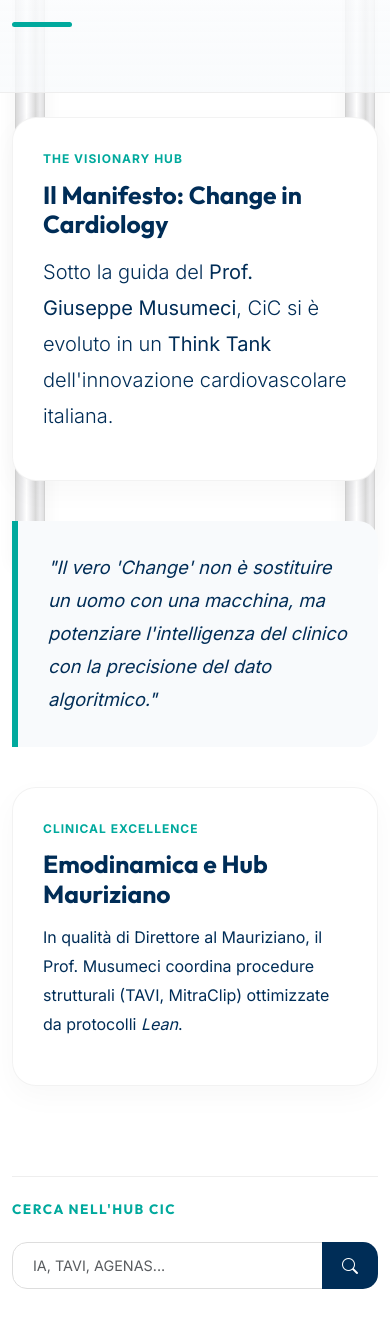
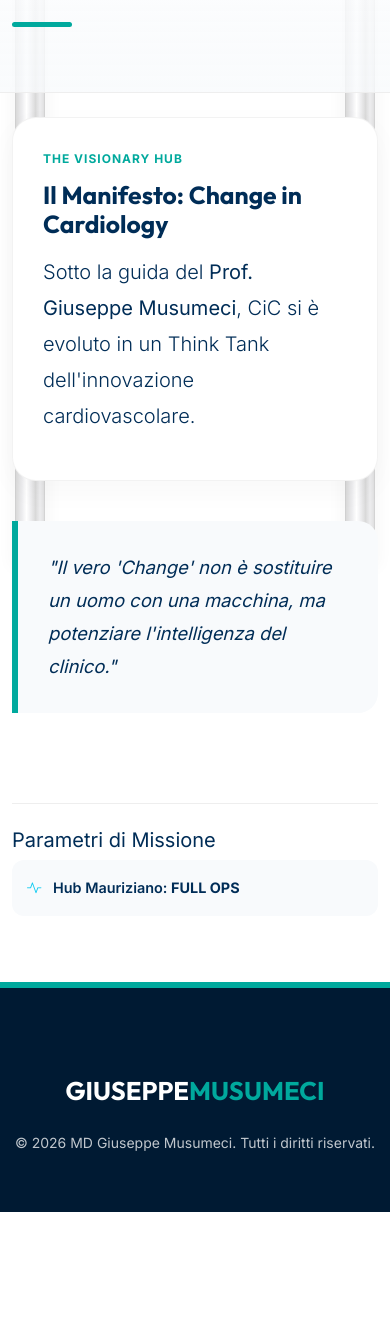
Before and after one commit to aviationeagleinfo-sys/change1, a plain HTML site: page index.html in a window 390 px wide. Shown: the part 276-1600 px from the top of the page. After the commit the page ends 1488 px from the top, so only its background shows below. Drawn offline with nearby package versions, Linux system fonts and the light colour scheme.

Commit message:
Update index.html

```diff
--- a/index.html
+++ b/index.html
@@ -29,7 +29,6 @@
             overflow-x: hidden;
         }
 
-        /* --- COLONNE GRECHE --- */
         .greek-column {
             position: fixed;
             top: 0;
@@ -52,7 +51,6 @@
         .col-left { left: 15px; }
         .col-right { right: 15px; }
 
-        /* --- NAVBAR --- */
         .navbar { background: white; border-bottom: 4px solid var(--cic-teal); padding: 1rem 0; position: relative; z-index: 1000; }
         .navbar-brand { font-family: 'Outfit', sans-serif; font-weight: 700; color: var(--cic-blue)!important; font-size: 1.4rem; }
         .brand-accent { color: var(--cic-teal); }
@@ -64,24 +62,18 @@
         .btn-medical { background-color: var(--cic-blue); color: white; border-radius: 50px; padding: 10px 25px; font-weight: 600; text-decoration: none; transition: 0.3s; border: none; }
         .btn-medical:hover { background-color: var(--cic-teal); color: white; transform: translateY(-2px); }
 
-        /* --- LOGICA LOGIN/LOGOUT --- */
-        #user-info { display: none; align-items: center; gap: 10px; }
-        #user-name { border-right: 1px solid rgba(0,0,0,0.1); padding-right: 15px; font-size: 0.8rem; color: var(--cic-blue); }
+        /* --- LOGICA DI VISIBILITÀ TASTO LOGIN --- */
+        #user-info { display: none; align-items: center; gap: 15px; background: var(--soft-gray); padding: 5px 15px; border-radius: 50px; border: 1px solid rgba(0,0,0,0.05); }
+        #user-name { font-size: 0.75rem; font-weight: 700; color: var(--cic-blue); text-transform: uppercase; max-width: 150px; overflow: hidden; text-overflow: ellipsis; white-space: nowrap; }
+        .btn-logout { background: none; border: none; color: #dc3545; font-size: 0.75rem; font-weight: 800; text-transform: uppercase; padding: 0; transition: 0.2s; }
+        .btn-logout:hover { color: #a71d2a; text-decoration: underline; }
 
-        /* --- HEADER --- */
         .profile-header { padding: 80px 0 40px; background: linear-gradient(180deg, rgba(255,255,255,0.9) 0%, rgba(248,250,252,0.8) 100%); border-bottom: 1px solid #eee; }
         .teal-divider { width: 60px; height: 5px; background: var(--cic-teal); margin: 25px 0; border-radius: 10px; }
 
-        /* --- SCROLL SYSTEM --- */
         @media (min-width: 992px) {
             .main-wrapper { height: calc(100vh - 200px); overflow: hidden; }
-            .scroll-column {
-                height: 100%;
-                overflow-y: auto;
-                padding-bottom: 50px;
-                scrollbar-width: thin;
-                scrollbar-color: var(--cic-teal) transparent;
-            }
+            .scroll-column { height: 100%; overflow-y: auto; padding-bottom: 50px; scrollbar-width: thin; scrollbar-color: var(--cic-teal) transparent; }
             .scroll-column::-webkit-scrollbar { width: 6px; }
             .scroll-column::-webkit-scrollbar-thumb { background-color: var(--cic-teal); border-radius: 10px; }
             .content-section { padding-right: 30px; border-right: 1px solid #eee; }
@@ -94,23 +86,13 @@
         .news-tag { color: var(--cic-teal); font-weight: 800; font-size: 0.75rem; text-transform: uppercase; letter-spacing: 1px; display: block; margin-bottom: 10px; }
         .highlight-box { border-left: 6px solid var(--cic-teal); background: var(--soft-gray); padding: 30px; margin: 40px 0; font-style: italic; font-size: 1.15rem; border-radius: 0 20px 20px 0; }
 
-        /* --- SIDEBAR --- */
-        .sidebar-widget { margin-bottom: 45px; }
-        .widget-title { font-family: 'Outfit', sans-serif; font-size: 0.85rem; font-weight: 800; text-transform: uppercase; letter-spacing: 1.5px; color: var(--cic-teal); margin-bottom: 25px; }
-        .search-group .form-control { border-radius: 15px 0 0 15px; border: 1px solid #ddd; padding: 12px 20px; font-size: 0.9rem; }
-        .search-group .btn { border-radius: 0 15px 15px 0; background: var(--cic-blue); color: white; border: none; padding: 0 20px; }
-        .assoc-list { list-style: none; padding: 0; }
-        .assoc-list li { padding: 15px; background: var(--soft-gray); border-radius: 12px; margin-bottom: 10px; font-size: 0.9rem; font-weight: 600; display: flex; align-items: center; }
-        .assoc-list li i { color: var(--cic-teal); margin-right: 12px; font-size: 1.1rem; }
-        .progress { background-color: #e9ecef; border-radius: 10px; }
-        .badge.bg-teal-soft { background-color: rgba(0, 169, 157, 0.1); color: var(--cic-teal); }
-
         .main-footer { background-color: var(--footer-bg); color: #ffffff; padding: 80px 0 40px 0; margin-top: 50px; border-top: 6px solid var(--cic-teal); }
         .footer-logo { font-family: 'Outfit', sans-serif; font-weight: 700; font-size: 1.6rem; }
 
         @media (max-width: 991px) {
-            .sidebar { border-left: none; padding-left: 0; margin-top: 50px; border-top: 1px solid #eee; padding-top: 30px; }
+            .sidebar { margin-top: 50px; border-top: 1px solid #eee; padding-top: 30px; }
             .greek-column { width: 30px; }
+            #user-info { margin-top: 15px; width: 100%; justify-content: center; }
         }
     </style>
 </head>
@@ -176,39 +158,24 @@
         <div class="container h-100">
             <div class="row h-100 g-0 g-lg-5">
                 <div class="col-lg-8 scroll-column content-section pt-4">
-                    <div id="hub-content">
-                        <div class="searchable-unit">
-                            <span class="news-tag">The Visionary Hub</span>
-                            <h2>Il Manifesto: Change in Cardiology</h2>
-                            <p class="lead">Sotto la guida del <strong>Prof. Giuseppe Musumeci</strong>, CiC si è evoluto in un <strong>Think Tank</strong> dell'innovazione cardiovascolare italiana.</p>
-                        </div>
+                    <div class="searchable-unit">
+                        <span class="news-tag">The Visionary Hub</span>
+                        <h2>Il Manifesto: Change in Cardiology</h2>
+                        <p class="lead">Sotto la guida del <strong>Prof. Giuseppe Musumeci</strong>, CiC si è evoluto in un Think Tank dell'innovazione cardiovascolare.</p>
+                    </div>
 
-                        <div class="highlight-box">
-                            "Il vero 'Change' non è sostituire un uomo con una macchina, ma potenziare l'intelligenza del clinico con la precisione del dato algoritmico."
-                        </div>
-
-                        <div class="searchable-unit">
-                            <span class="news-tag">Clinical Excellence</span>
-                            <h2>Emodinamica e Hub Mauriziano</h2>
-                            <p>In qualità di Direttore al Mauriziano, il Prof. Musumeci coordina procedure strutturali (TAVI, MitraClip) ottimizzate da protocolli <em>Lean</em>.</p>
-                        </div>
+                    <div class="highlight-box">
+                        "Il vero 'Change' non è sostituire un uomo con una macchina, ma potenziare l'intelligenza del clinico."
                     </div>
                 </div>
 
                 <div class="col-lg-4 scroll-column sidebar pt-4">
                     <div class="sidebar-widget">
-                        <h5 class="widget-title">Cerca nell'Hub CiC</h5>
-                        <div class="input-group search-group">
-                            <input type="text" id="searchInput" class="form-control" placeholder="IA, TAVI, AGENAS...">
-                            <button class="btn" type="button"><i class="bi bi-search"></i></button>
-                        </div>
-                    </div>
-
-                    <div class="sidebar-widget">
                         <h5 class="widget-title">Parametri di Missione</h5>
-                        <ul class="assoc-list">
-                            <li><i class="bi bi-activity"></i> Hub Mauriziano: <strong>FULL OPS</strong></li>
-                            <li><i class="bi bi-database-check"></i> Data Sinc: <strong>100% Secure</strong></li>
+                        <ul class="assoc-list" style="list-style: none; padding: 0;">
+                            <li style="padding: 15px; background: var(--soft-gray); border-radius: 12px; margin-bottom: 10px; font-size: 0.9rem; font-weight: 600;">
+                                <i class="bi bi-activity text-info me-2"></i> Hub Mauriziano: <strong>FULL OPS</strong>
+                            </li>
                         </ul>
                     </div>
                 </div>
@@ -217,15 +184,15 @@
     </main>
 
     <footer class="main-footer">
-        <div class="container">
+        <div class="container text-center text-lg-start">
             <div class="footer-logo mb-3">GIUSEPPE<span class="brand-accent">MUSUMECI</span></div>
             <p class="opacity-75 small">&copy; 2026 MD Giuseppe Musumeci. Tutti i diritti riservati.</p>
         </div>
     </footer>
 
     <script>
-        function updateUI() {
-            // Estrazione dati dal data-link locale
+        document.addEventListener("DOMContentLoaded", function() {
+            // Estrazione dati dal data-link
             const userData = localStorage.getItem("user");
             const loginBtn = document.getElementById("btn-login-nav");
             const userInfo = document.getElementById("user-info");
@@ -234,30 +201,31 @@
             if (userData) {
                 try {
                     const user = JSON.parse(userData);
-                    if (user && user.isLoggedIn) {
-                        // Protocollo di occultamento Login e attivazione Logout
+
+                    // Verifica se l'utente è autenticato
+                    if (user && (user.isLoggedIn || user.authenticated)) {
+                        // Protocollo di occultamento con priorità
                         if(loginBtn) loginBtn.style.setProperty("display", "none", "important");
+
+                        // Attivazione interfaccia utente
                         if(userInfo) userInfo.style.setProperty("display", "flex", "important");
-                        if(userNameDisplay) userNameDisplay.textContent = user.name || "COMANDANTE";
-                        return;
+
+                        // Visualizzazione Nome o Email (fallback)
+                        if(userNameDisplay) {
+                            userNameDisplay.textContent = user.name || user.email || "Utente Hub";
+                        }
                     }
                 } catch (e) {
-                    console.error("Errore nel parsing dei dati utente.");
+                    console.error("Errore decrittazione dati sessione.");
                 }
             }
-
-            // Stato di default (non loggato)
-            if(loginBtn) loginBtn.style.display = "block";
-            if(userInfo) userInfo.style.display = "none";
-        }
+        });
 
         function logout() {
             localStorage.removeItem("user");
+            // Ritorno alla rotta base
             window.location.reload();
         }
-
-        // Attivazione sensori al caricamento
-        document.addEventListener("DOMContentLoaded", updateUI);
     </script>
 
     <script src="https://cdn.jsdelivr.net/npm/bootstrap@5.3.2/dist/js/bootstrap.bundle.min.js"></script>
```
